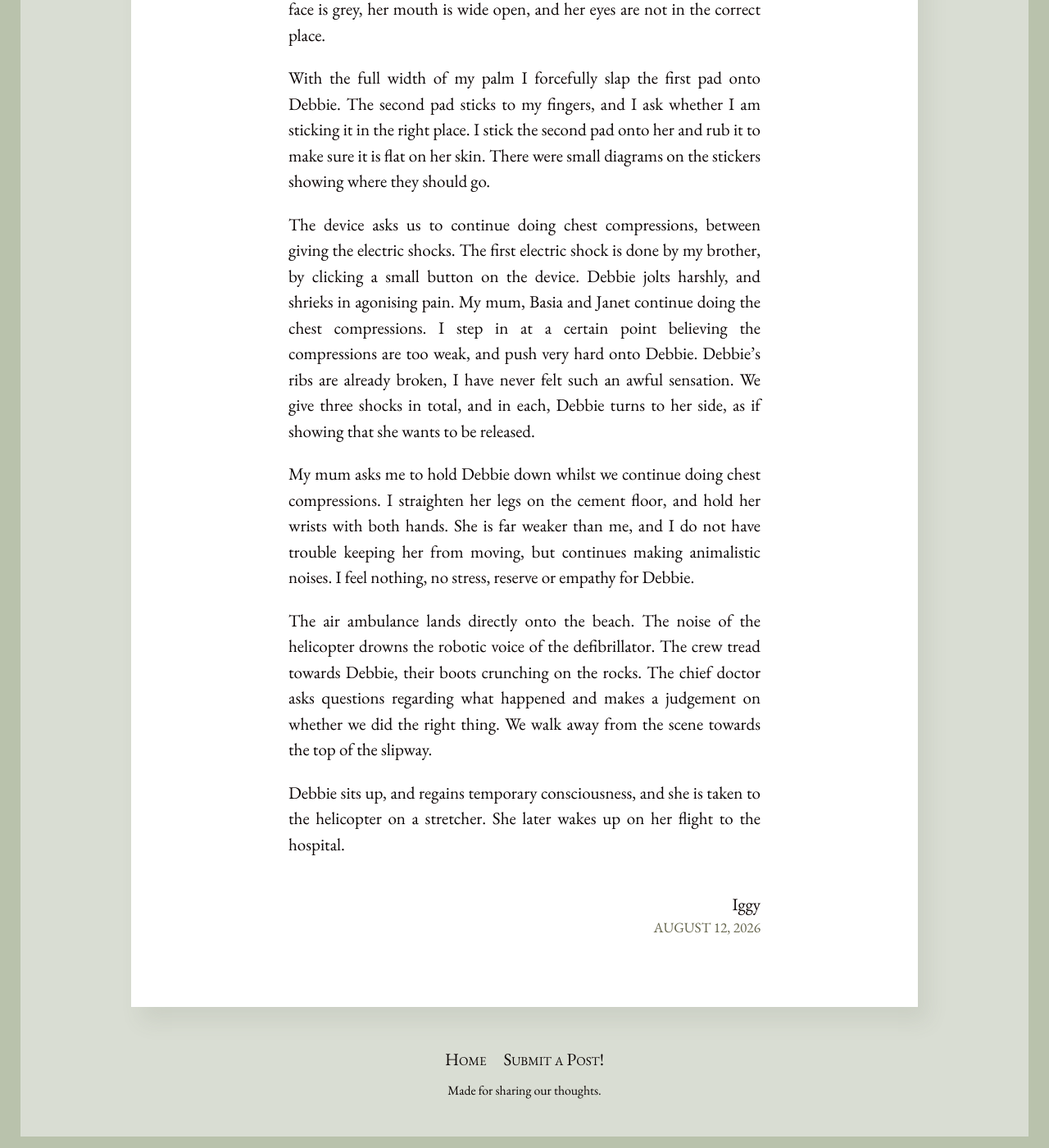
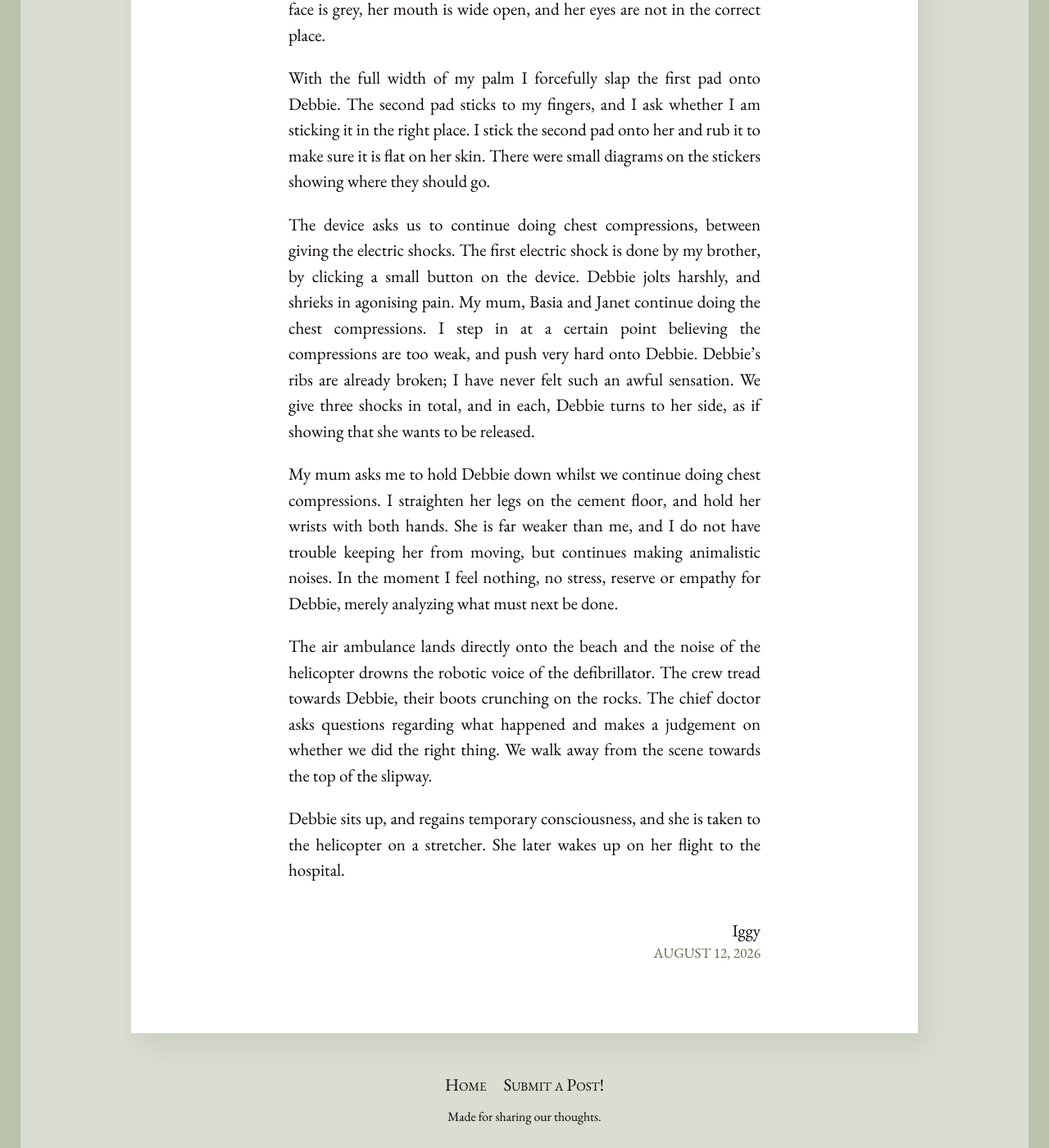
Before and after one commit to batterypointwriting/batterypointwriting.github.io, a Jekyll site: the page built from _posts/2026-08-12-An-Emergency-at-Sugarloaf-Beach.md, in a window 1280 px wide and 1400 px high, scrolled down 1418 px. Shown: the whole window at 82% size. Built offline with Jekyll 4.4.1, drawn with Linux system fonts in a browser that asks for light colours.

Commit message:
Update 2026-08-12-An-Emergency-at-Sugarloaf-Beach.md

```diff
--- a/_posts/2026-08-12-An-Emergency-at-Sugarloaf-Beach.md
+++ b/_posts/2026-08-12-An-Emergency-at-Sugarloaf-Beach.md
@@ -18,10 +18,10 @@ I kneel beside Debbie and we turn on the defibrillator with a big button in its
 
 With the full width of my palm I forcefully slap the first pad onto Debbie. The second pad sticks to my fingers, and I ask whether I am sticking it in the right place. I stick the second pad onto her and rub it to make sure it is flat on her skin. There were small diagrams on the stickers showing where they should go.
 
-The device asks us to continue doing chest compressions, between giving the electric shocks. The first electric shock is done by my brother, by clicking a small button on the device. Debbie jolts harshly, and shrieks in agonising pain. My mum, Basia and Janet continue doing the chest compressions. I step in at a certain point believing the compressions are too weak, and push very hard onto Debbie. Debbie's ribs are already broken, I have never felt such an awful sensation. We give three shocks in total, and in each, Debbie turns to her side, as if showing that she wants to be released.
+The device asks us to continue doing chest compressions, between giving the electric shocks. The first electric shock is done by my brother, by clicking a small button on the device. Debbie jolts harshly, and shrieks in agonising pain. My mum, Basia and Janet continue doing the chest compressions. I step in at a certain point believing the compressions are too weak, and push very hard onto Debbie. Debbie's ribs are already broken; I have never felt such an awful sensation. We give three shocks in total, and in each, Debbie turns to her side, as if showing that she wants to be released.
 
-My mum asks me to hold Debbie down whilst we continue doing chest compressions. I straighten her legs on the cement floor, and hold her wrists with both hands. She is far weaker than me, and I do not have trouble keeping her from moving, but continues making animalistic noises. I feel nothing, no stress, reserve or empathy for Debbie.
+My mum asks me to hold Debbie down whilst we continue doing chest compressions. I straighten her legs on the cement floor, and hold her wrists with both hands. She is far weaker than me, and I do not have trouble keeping her from moving, but continues making animalistic noises. In the moment I feel nothing, no stress, reserve or empathy for Debbie, merely analyzing what must next be done.
 
-The air ambulance lands directly onto the beach. The noise of the helicopter drowns the robotic voice of the defibrillator. The crew tread towards Debbie, their boots crunching on the rocks. The chief doctor asks questions regarding what happened and makes a judgement on whether we did the right thing. We walk away from the scene towards the top of the slipway.
+The air ambulance lands directly onto the beach and the noise of the helicopter drowns the robotic voice of the defibrillator. The crew tread towards Debbie, their boots crunching on the rocks. The chief doctor asks questions regarding what happened and makes a judgement on whether we did the right thing. We walk away from the scene towards the top of the slipway.
 
 Debbie sits up, and regains temporary consciousness, and she is taken to the helicopter on a stretcher. She later wakes up on her flight to the hospital.
```
